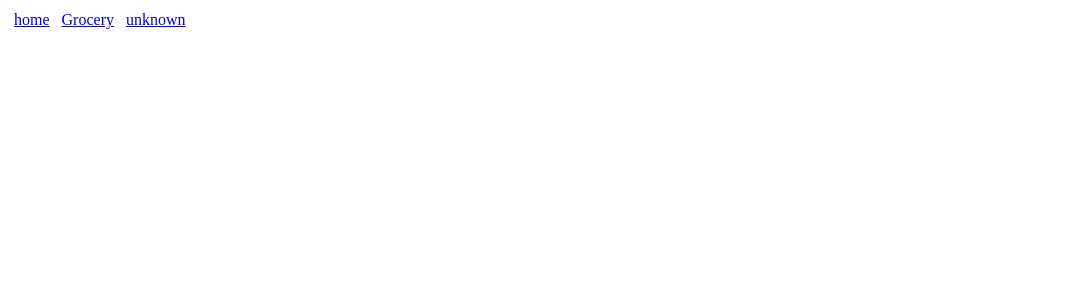
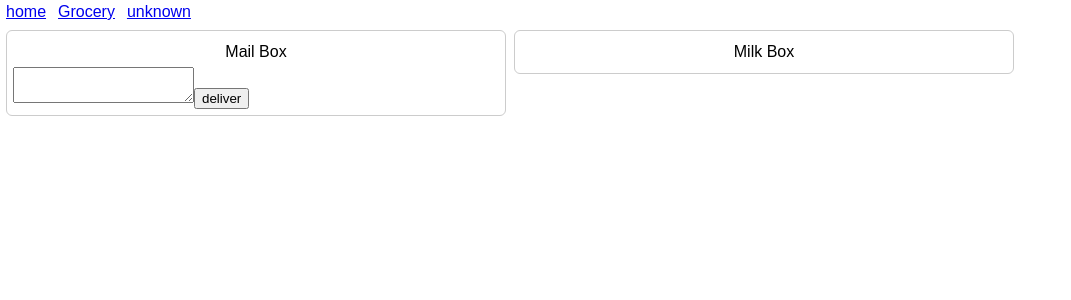
Before and after one commit to Panda0312/aurochs, a React (Create React App) app: page /grocery in a window 1280 px wide. Shown: the top 300 px of the page, without its empty margins (0-1071 px from the left). Built offline with nearby package versions, Linux system fonts and the light colour scheme; no server answers.

Commit message:
grocery page init

```diff
--- a/src/StyledApp.ts
+++ b/src/StyledApp.ts
@@ -8,6 +8,7 @@
     height: 100%;
     margin: 0;
     padding: 0;
+    font-family: Arial, Helvetica, sans-serif;
   }
 `;
 
--- a/src/components/common/styled.ts
+++ b/src/components/common/styled.ts
@@ -1,3 +1,12 @@
 import styled from "styled-components";
 
-export const Container = styled.div``;
+export const Container = styled.div`
+  padding: 6px;
+  height: 100%;
+`;
+
+export const FlexLayout = styled.div`
+  display: flex;
+  padding: 6px;
+  height: 100%;
+`;
--- a/src/i18n/languages/cn/cn.json
+++ b/src/i18n/languages/cn/cn.json
@@ -1,7 +1,8 @@
 {
   "cn": {
     "translation": {
-      "test": "测试中文"
+      "test": "测试中文",
+      "grocery_milk_box": "牛奶箱"
     }
   }
 }
--- a/src/i18n/languages/en/en.json
+++ b/src/i18n/languages/en/en.json
@@ -1,7 +1,8 @@
 {
   "en": {
     "translation": {
-      "test": "Test in EN"
+      "test": "Test in EN",
+      "grocery_milk_box": "Milk Box"
     }
   }
 }
--- a/src/index.tsx
+++ b/src/index.tsx
@@ -4,6 +4,7 @@
 
 import reportWebVitals from "./reportWebVitals";
 import router from "./router";
+import { GlobalStyle } from "./StyledApp";
 import "./i18n";
 
 const root = ReactDOM.createRoot(
@@ -14,6 +15,7 @@
     <Suspense>
       <RouterProvider router={router} />
     </Suspense>
+    <GlobalStyle />
   </React.StrictMode>
 );
 
--- /dev/null
+++ b/src/pages/Grocery/MailBox.tsx
@@ -0,0 +1,14 @@
+import { BoxHeader, BoxRoot } from "./styled";
+
+export const MailBox = () => {
+  return (
+    <BoxRoot>
+      <BoxHeader>Mail Box</BoxHeader>
+      <div>
+        <textarea />
+        <button>deliver</button>
+      </div>
+      <div></div>
+    </BoxRoot>
+  );
+};
--- /dev/null
+++ b/src/pages/Grocery/MilkBox.tsx
@@ -0,0 +1,14 @@
+import { useTranslation } from "react-i18next";
+
+import { BoxHeader, BoxRoot } from "./styled";
+
+export const MilkBox = () => {
+  const { t } = useTranslation();
+
+  return (
+    <BoxRoot>
+      <BoxHeader>{t("grocery_milk_box")}</BoxHeader>
+      <div></div>
+    </BoxRoot>
+  );
+};
--- a/src/pages/Grocery/index.tsx
+++ b/src/pages/Grocery/index.tsx
@@ -1,10 +1,17 @@
-import { Container } from "@/components/common/styled";
+import { FlexLayout } from "@/components/common/styled";
 
 import { useIo } from "./hooks/useIO";
+import { MailBox } from "./MailBox";
+import { MilkBox } from "./MilkBox";
 
 const Grocery = () => {
   useIo();
-  return <Container></Container>;
+  return (
+    <FlexLayout>
+      <MailBox />
+      <MilkBox />
+    </FlexLayout>
+  );
 };
 
 export default Grocery;
--- /dev/null
+++ b/src/pages/Grocery/styled/index.ts
@@ -0,0 +1,16 @@
+import styled from "styled-components";
+
+export const BoxRoot = styled.div`
+  border-radius: 6px;
+  width: 500px;
+  border: 1px solid #ccc;
+  padding: 6px;
+  margin-right: 8px;
+  height: 100%;
+`;
+
+export const BoxHeader = styled.div`
+  height: 30px;
+  line-height: 30px;
+  text-align: center;
+`;
```
Also changed, not shown: 2 other files (tests, documents, lock files or other folders).
